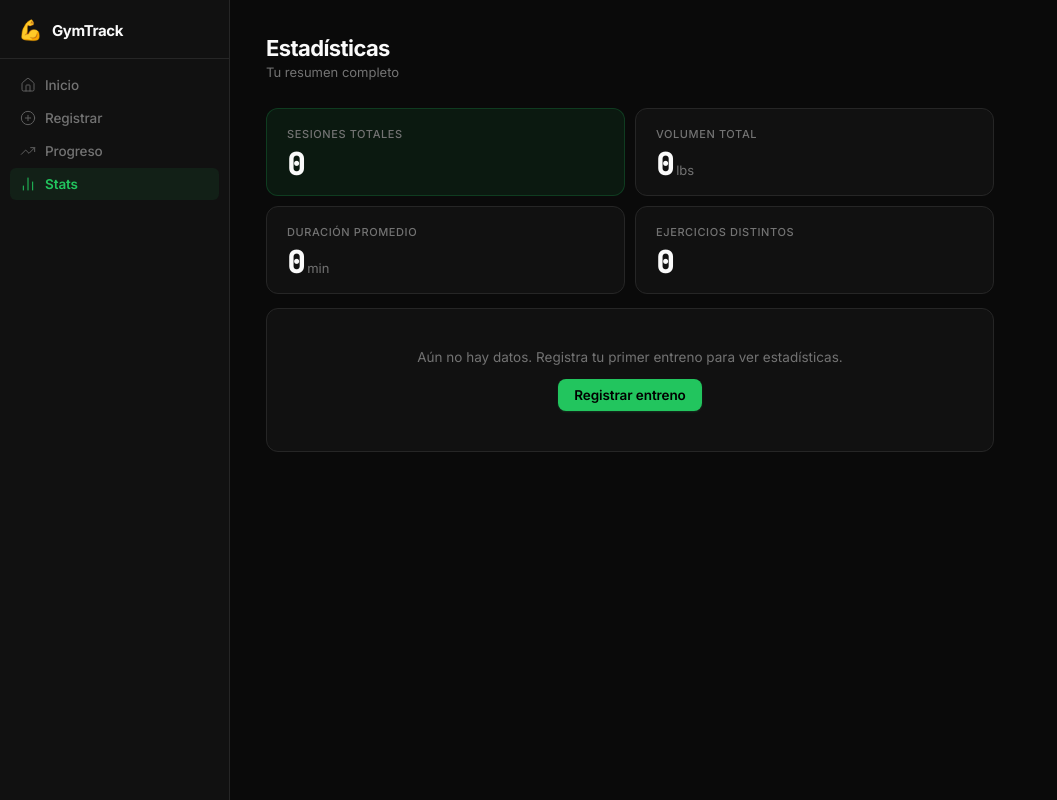
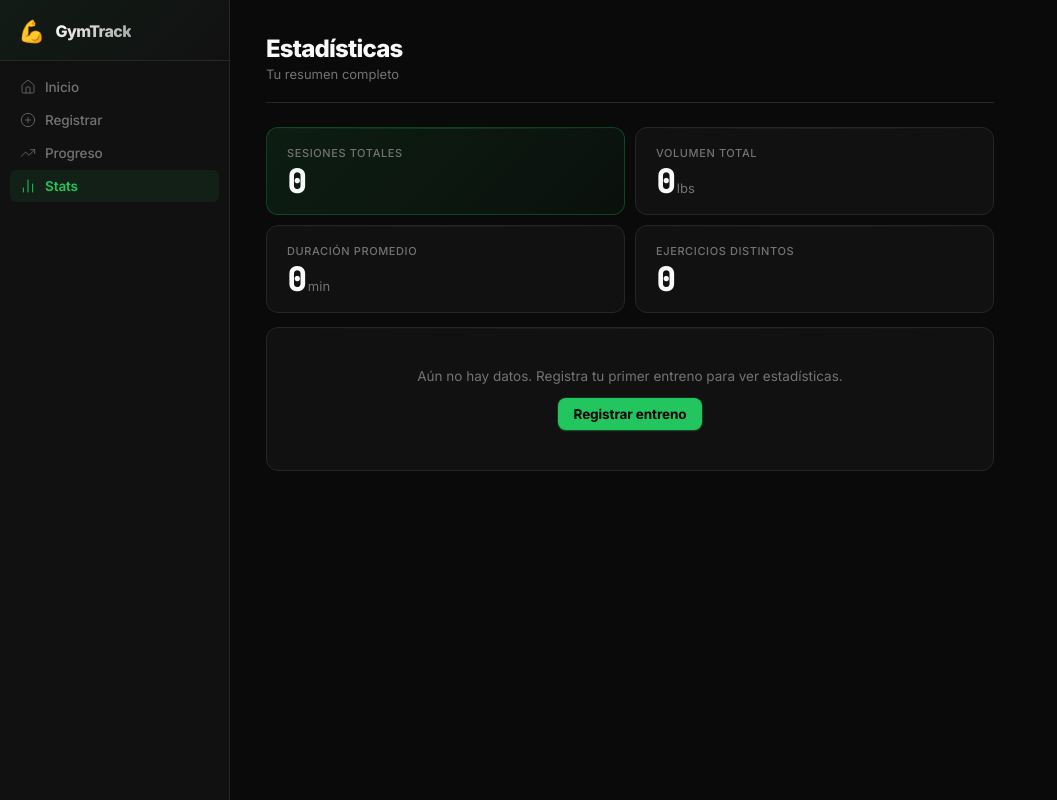
Before and after one commit to jantonio00420092004-ship-it/gymtrack, a Flask app: page /stats in a window 1280 px wide. Shown: the whole page, without its empty margins (0-1057 px from the left). Run offline with Flask 3, Linux system fonts and the light colour scheme; data that the repository does not hold is empty.

Commit message:
Rediseño visual más impactante: gradientes, iconos en stats, cards con profundidad

```diff
--- a/static/css/style.css
+++ b/static/css/style.css
@@ -52,16 +52,21 @@ body {
 .sidebar-brand {
   display: flex;
   align-items: center;
-  gap: 9px;
+  gap: 10px;
   padding: 20px 18px 18px;
   border-bottom: 1px solid var(--border);
+  background: linear-gradient(135deg, rgba(34,197,94,0.06) 0%, transparent 100%);
 }
-.brand-icon { font-size: 20px; line-height: 1; }
+.brand-icon { font-size: 22px; line-height: 1; }
 .brand-name {
-  font-size: 15px;
-  font-weight: 700;
-  letter-spacing: -0.4px;
+  font-size: 16px;
+  font-weight: 800;
+  letter-spacing: -0.6px;
   color: var(--text);
+  background: linear-gradient(135deg, #fff 0%, #a3a3a3 100%);
+  -webkit-background-clip: text;
+  -webkit-text-fill-color: transparent;
+  background-clip: text;
 }
 
 .sidebar-nav {
@@ -111,20 +116,22 @@ body {
   display: flex;
   align-items: flex-start;
   justify-content: space-between;
-  margin-bottom: 28px;
+  margin-bottom: 24px;
   gap: 16px;
+  padding-bottom: 20px;
+  border-bottom: 1px solid var(--border);
 }
 .page-title {
-  font-size: 22px;
-  font-weight: 700;
-  letter-spacing: -0.6px;
-  line-height: 1.15;
+  font-size: 24px;
+  font-weight: 800;
+  letter-spacing: -0.8px;
+  line-height: 1.1;
   color: var(--text);
 }
 .page-subtitle {
   font-size: 13px;
   color: var(--text-muted);
-  margin-top: 3px;
+  margin-top: 4px;
   font-weight: 400;
 }
 
@@ -135,14 +142,27 @@ body {
   border-radius: var(--radius);
   padding: 20px;
   margin-bottom: 14px;
+  position: relative;
+  overflow: hidden;
+}
+.card::before {
+  content: '';
+  position: absolute;
+  top: 0; left: 0; right: 0;
+  height: 1px;
+  background: linear-gradient(90deg, transparent, rgba(255,255,255,0.05), transparent);
+  pointer-events: none;
 }
 .card-title {
-  font-size: 13px;
+  font-size: 11px;
   font-weight: 600;
   margin-bottom: 16px;
-  color: var(--text-dim);
+  color: var(--text-muted);
   text-transform: uppercase;
-  letter-spacing: 0.5px;
+  letter-spacing: 0.8px;
+  display: flex;
+  align-items: center;
+  gap: 6px;
 }
 .card-hint { font-size: 11px; font-weight: 400; color: var(--text-muted); text-transform: none; letter-spacing: 0; }
 
@@ -162,14 +182,38 @@ body {
   padding: 18px 20px 16px;
   display: flex;
   flex-direction: column;
-  gap: 8px;
-  transition: border-color 0.15s;
+  gap: 6px;
+  transition: border-color 0.2s, transform 0.15s;
+  position: relative;
+  overflow: hidden;
 }
-.stat-card:hover { border-color: var(--border-subtle); }
+.stat-card::before {
+  content: '';
+  position: absolute;
+  top: 0; left: 0; right: 0;
+  height: 1px;
+  background: linear-gradient(90deg, transparent, rgba(255,255,255,0.06), transparent);
+}
+.stat-card:hover { border-color: #333; transform: translateY(-1px); }
 .stat-card.accent {
-  background: var(--accent-dim);
-  border-color: rgba(34,197,94,0.2);
+  background: linear-gradient(135deg, rgba(34,197,94,0.1) 0%, rgba(34,197,94,0.04) 100%);
+  border-color: rgba(34,197,94,0.25);
 }
+.stat-card.accent::before {
+  background: linear-gradient(90deg, transparent, rgba(34,197,94,0.2), transparent);
+}
+
+.stat-icon {
+  width: 28px; height: 28px;
+  background: var(--surface-2);
+  border: 1px solid var(--border);
+  border-radius: var(--radius-xs);
+  display: flex; align-items: center; justify-content: center;
+  color: var(--text-muted);
+  margin-bottom: 4px;
+}
+.stat-icon.accent { background: var(--accent-dim); border-color: rgba(34,197,94,0.3); color: var(--accent); }
+
 .stat-label {
   font-size: 11px;
   color: var(--text-muted);
@@ -178,9 +222,9 @@ body {
   letter-spacing: 0.6px;
 }
 .stat-value {
-  font-size: 30px;
+  font-size: 32px;
   font-weight: 700;
-  letter-spacing: -1.5px;
+  letter-spacing: -2px;
   line-height: 1;
   font-family: 'JetBrains Mono', 'Inter', monospace;
   color: var(--text);
@@ -334,11 +378,13 @@ body {
 .btn-primary {
   background: var(--accent);
   color: #000;
-  box-shadow: 0 1px 2px rgba(34,197,94,0.2);
+  font-weight: 700;
+  box-shadow: 0 1px 2px rgba(34,197,94,0.25), 0 0 0 1px rgba(34,197,94,0.15);
 }
 .btn-primary:hover {
   background: var(--accent-hover);
-  box-shadow: 0 2px 8px rgba(34,197,94,0.3);
+  box-shadow: 0 4px 12px rgba(34,197,94,0.35), 0 0 0 1px rgba(34,197,94,0.2);
+  transform: translateY(-1px);
 }
 .btn-secondary {
   background: var(--surface-2);
--- a/templates/index.html
+++ b/templates/index.html
@@ -15,20 +15,24 @@
 <!-- Stats cards -->
 <div class="stats-grid">
   <div class="stat-card">
+    <div class="stat-icon"><i data-lucide="calendar" style="width:16px;height:16px;stroke-width:1.5"></i></div>
     <span class="stat-label">Total sesiones</span>
     <span class="stat-value">{{ total_sessions }}</span>
   </div>
   <div class="stat-card accent">
+    <div class="stat-icon accent"><i data-lucide="zap" style="width:16px;height:16px;stroke-width:1.5"></i></div>
     <span class="stat-label">Este mes</span>
     <span class="stat-value">{{ sessions_this_month }}</span>
   </div>
   <div class="stat-card">
+    <div class="stat-icon"><i data-lucide="flame" style="width:16px;height:16px;stroke-width:1.5"></i></div>
     <span class="stat-label">Racha actual</span>
     <span class="stat-value">{{ streak }}<small> días</small></span>
   </div>
   <div class="stat-card">
+    <div class="stat-icon"><i data-lucide="dumbbell" style="width:16px;height:16px;stroke-width:1.5"></i></div>
     <span class="stat-label">Volumen total</span>
-    <span class="stat-value">{{ "{:,}".format(total_volume) }}<small> kg</small></span>
+    <span class="stat-value">{{ "{:,}".format(total_volume) }}<small> lbs</small></span>
   </div>
 </div>
 
```
